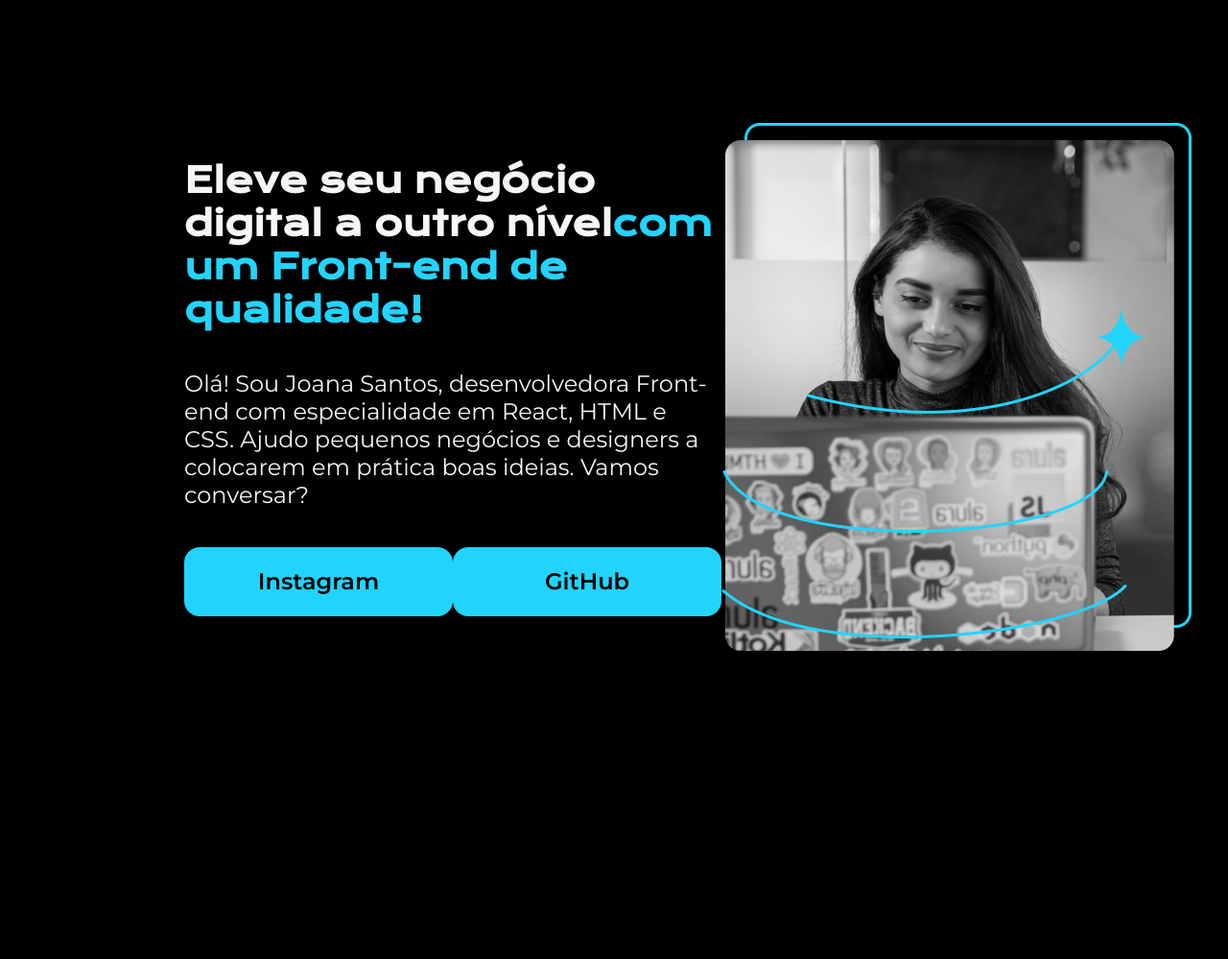
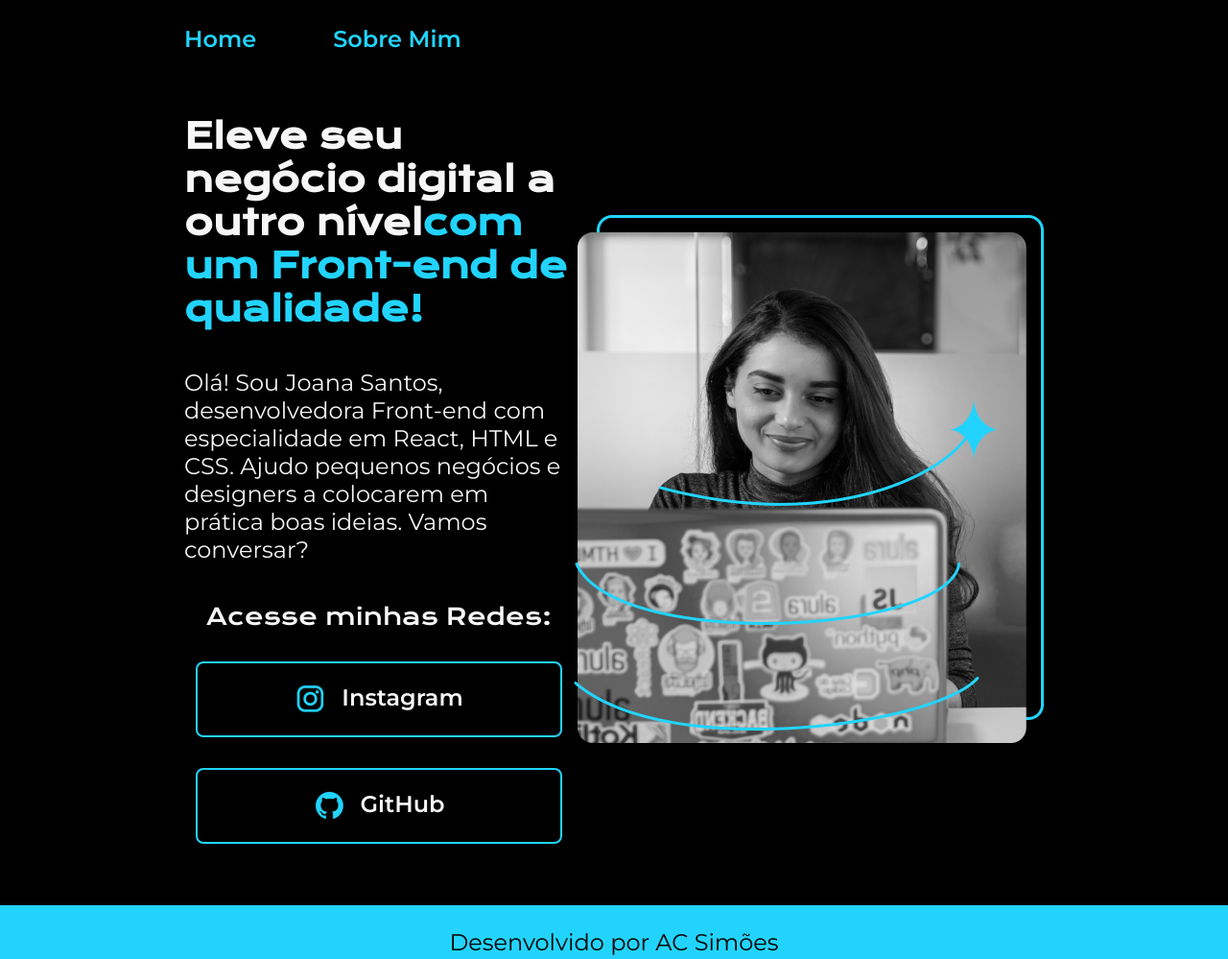
Before and after one commit to ceciliasimoes/My-First-Portfolio-with-Alura-, a plain HTML site: page index.html in a window 1280 px wide. Shown: the whole page at 96% size. Before the commit the page ends 928 px from the top, so only its background shows below. Drawn offline with nearby package versions, Linux system fonts and the light colour scheme.

Commit message:
Add parte 2

```diff
--- a/index.html
+++ b/index.html
@@ -6,11 +6,16 @@
     <meta http-equiv="X-UA-Compatible" content="IE=edge">
     <meta name="viewport" content="width=device-width, initial-scale=1.0">
     <title>Portifolio</title>
-    <link rel="stylesheet" href="style.css">
+    <link rel="stylesheet" href="styles/style.css">
 </head>
 
 <body>
-    <header></header>
+    <header class="cabecalho">
+        <nav class="cabecalho__navbar">
+            <a class="cabecalho__navbar__link" href="index.html">Home</a>
+            <a class="cabecalho__navbar__link" href="aboutme.html">Sobre Mim</a>
+        </nav>
+    </header>
     <main class="apresentacao">
         <section class="apresentacao__conteudo">
             <h1 class="apresentacao__conteudo__titulo">Eleve seu negócio digital a outro nível<strong
@@ -22,13 +27,16 @@
             colocarem em prática boas ideias. Vamos
             conversar?</p>
             <div class="apresentacao__botoes">
-                <a class="apresentacao__botao_link" href="https://instagram.com/rafaballerini">Instagram</a>
-                <a class="apresentacao__botao_link" href="https://github.com/guilhermeonrails">GitHub</a>
+                <h2 class="apresentacao__botoes__subtitulo">Acesse minhas Redes:</h2>
+                <a class="apresentacao__botao_link" href="https://instagram.com/rafaballerini"> <img src="assets/instagram.png" alt="icon-instagram">Instagram</a>
+                <a class="apresentacao__botao_link" href="https://github.com/guilhermeonrails"> <img src="assets/github.png" alt="icon-github">GitHub</a>
             </div>
         </section>
-        <img src="imagem.png" alt="Foto da Joana Santos programando">
+        <img src="assets/Imagem.png" alt="Foto da Joana Santos programando">
     </main>
-    <footer></footer>
+    <footer class="rodape">
+        <p>Desenvolvido por AC Simões</p>
+    </footer>
 </body>
 
 </html>
--- /dev/null
+++ b/styles/style.css
@@ -0,0 +1,115 @@
+@import url('https://fonts.googleapis.com/css2?family=Krona+One&family=Montserrat:wght@400;600&display=swap');
+
+:root{
+    --cor-primaria: #000000;
+    --cor-secundaria: #f6f6f6;
+    --cor-terciaria: #22d4fd;
+    --cor-hover: #272727;
+
+    --fonte-primaria: 'Krona One', sans-serif;
+    --fonte-secundaria:'Montserrat', sans-serif;
+}
+
+*{
+    margin: 0;
+    padding: 0;
+}
+
+body{
+    /* height: 100vh; (ctrl+k+C)*/
+    box-sizing: border-box;
+    background-color: var(--cor-primaria);
+    color: var(--cor-secundaria);
+}
+
+.titulo-destaque{
+    color: var(--cor-terciaria);
+}
+
+.apresentacao{
+    padding: 5% 15%;
+    display: flex;
+    align-items: center;
+    justify-content: space-between;
+}
+.apresentacao__conteudo{
+    width: 615px;
+    display: flex;
+    flex-direction: column;
+    gap: 40px;
+}
+
+.apresentacao__conteudo__titulo{
+    font-size: 2.25rem;
+    font-family:var(--fonte-primaria);
+}
+
+.apresentacao__conteudo__texto{
+    font-size: 1.5rem;
+    font-family: var(--fonte-secundaria);
+}
+
+.apresentacao__botoes{
+    display: flex;
+    flex-direction: column;
+    align-items: center;
+    gap: 32px;
+    justify-content: space-between;
+}
+.apresentacao__botoes__subtitulo{
+    font-family:var(--fonte-primaria);
+    font-weight: 400;
+    font-size: 1.5rem;
+}
+
+.apresentacao__botao_link{
+    /* background-color: #22D4FD; */
+    display: flex;
+    justify-content: center;
+    gap: 16px;
+    width: 378px;
+    text-align: center;
+    border-radius: 8px;
+    padding: 21.5px 0;
+    text-decoration: none;
+    color: var(--cor-secundaria);
+    font-weight: 600;
+    font-size: 1.5rem;
+    font-family: var(--fonte-secundaria);
+    border: 2px solid var(--cor-terciaria) ;
+}
+
+.apresentacao__botao_link:hover{
+    background-color: var(--cor-hover);
+}
+
+.rodape{
+    padding: 24px;
+    color: var(--cor-primaria);
+    background-color: var(--cor-terciaria);
+    text-align: center;
+    font-family: var(--fonte-secundaria);
+    font-size: 1.5rem;
+    font-weight: 400;
+}
+
+.cabecalho{
+    padding: 2% 0% 0% 15%;
+}
+
+.cabecalho__navbar{
+    display: flex;
+    gap: 80px;
+}
+
+.cabecalho__navbar__link{
+    font-family: var(--fonte-secundaria);
+    font-size: 1.5rem;
+    font-weight: 600;
+    color: var(--cor-terciaria);
+    text-decoration: none;
+}
+
+.cabecalho__navbar__link:hover {
+    color: #007bff;
+}
```
Also changed, not shown: aboutme.html (added, +32 -0 lines), assets/Imagem.png (added), assets/github.png (added), assets/instagram.png (added), assets/linkedin.png (added).
